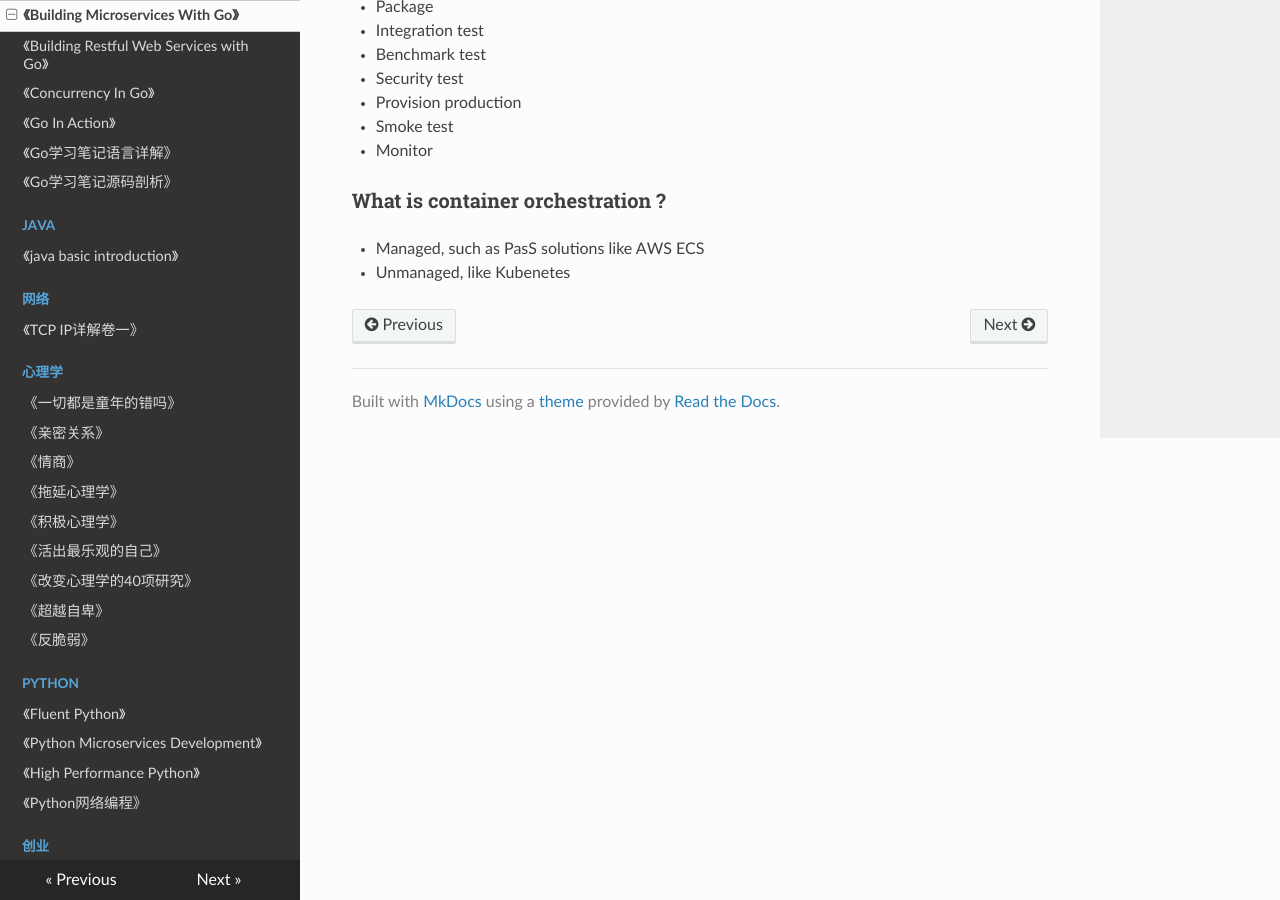
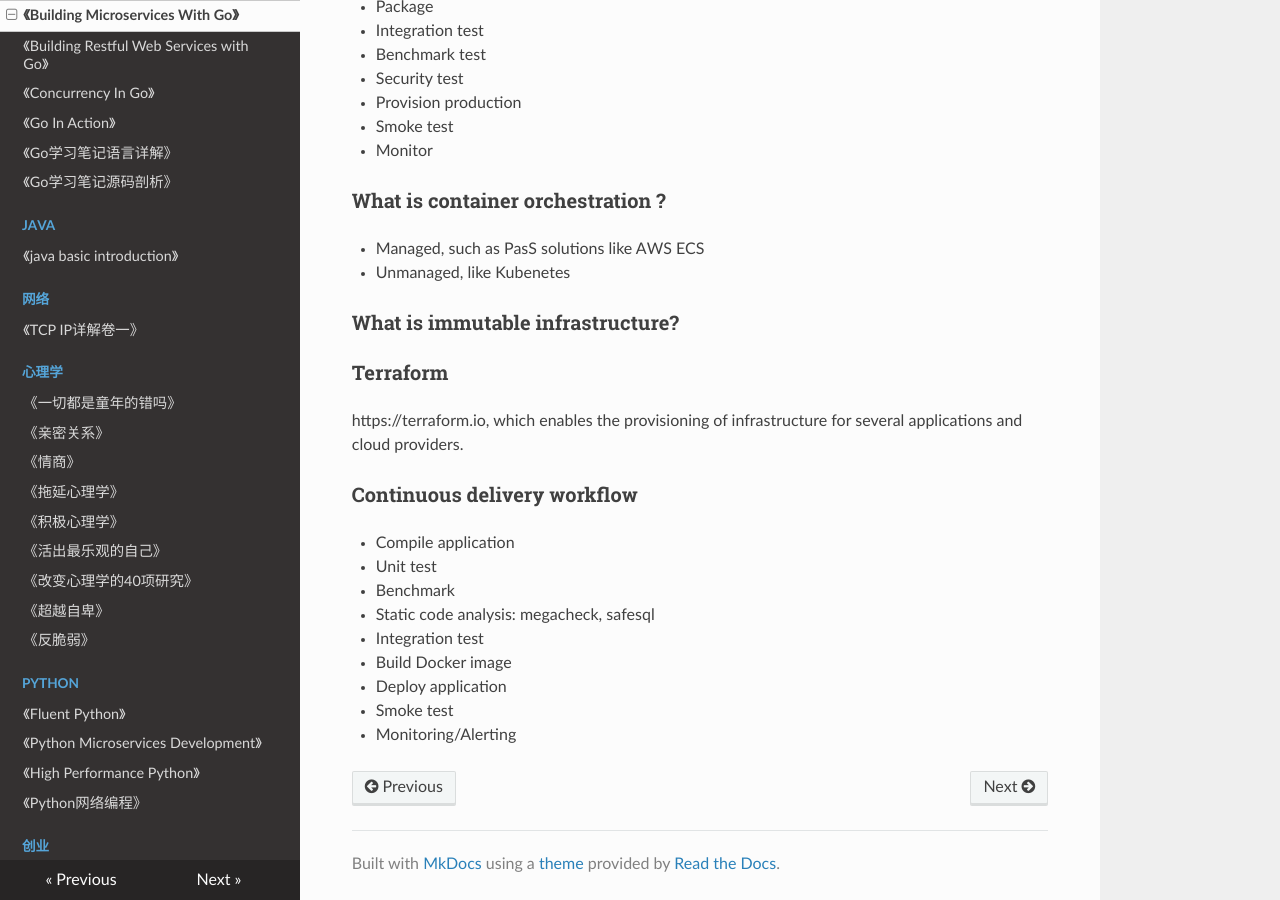
Before and after one commit to PegasusWang/booknotes, an MkDocs documentation site: the page built from docs/golang/building-microservices-with-go/book.md, in a window 1280 px wide and 900 px high, scrolled down 13927 px. Built offline with MkDocs 1.6.1, drawn with Linux system fonts in a browser that asks for light colours; nearby versions of some CDN libraries; old or Windows-style settings are respelled for this version of MkDocs.

Commit message:
complete go microservice

```diff
--- a/docs/golang/building-microservices-with-go/book.md
+++ b/docs/golang/building-microservices-with-go/book.md
@@ -534,3 +534,21 @@ What does Go bring as a language which helps us with this? Now, let's look at th
 
 - Managed, such as PasS solutions like AWS ECS
 - Unmanaged, like Kubenetes
+
+### What is immutable infrastructure?
+
+### Terraform
+
+https://terraform.io, which enables the provisioning of infrastructure for several applications and cloud providers.
+
+### Continuous delivery workflow
+
+- Compile application
+- Unit test
+- Benchmark
+- Static code analysis: megacheck, safesql
+- Integration test
+- Build Docker image
+- Deploy application
+- Smoke test
+- Monitoring/Alerting
```
